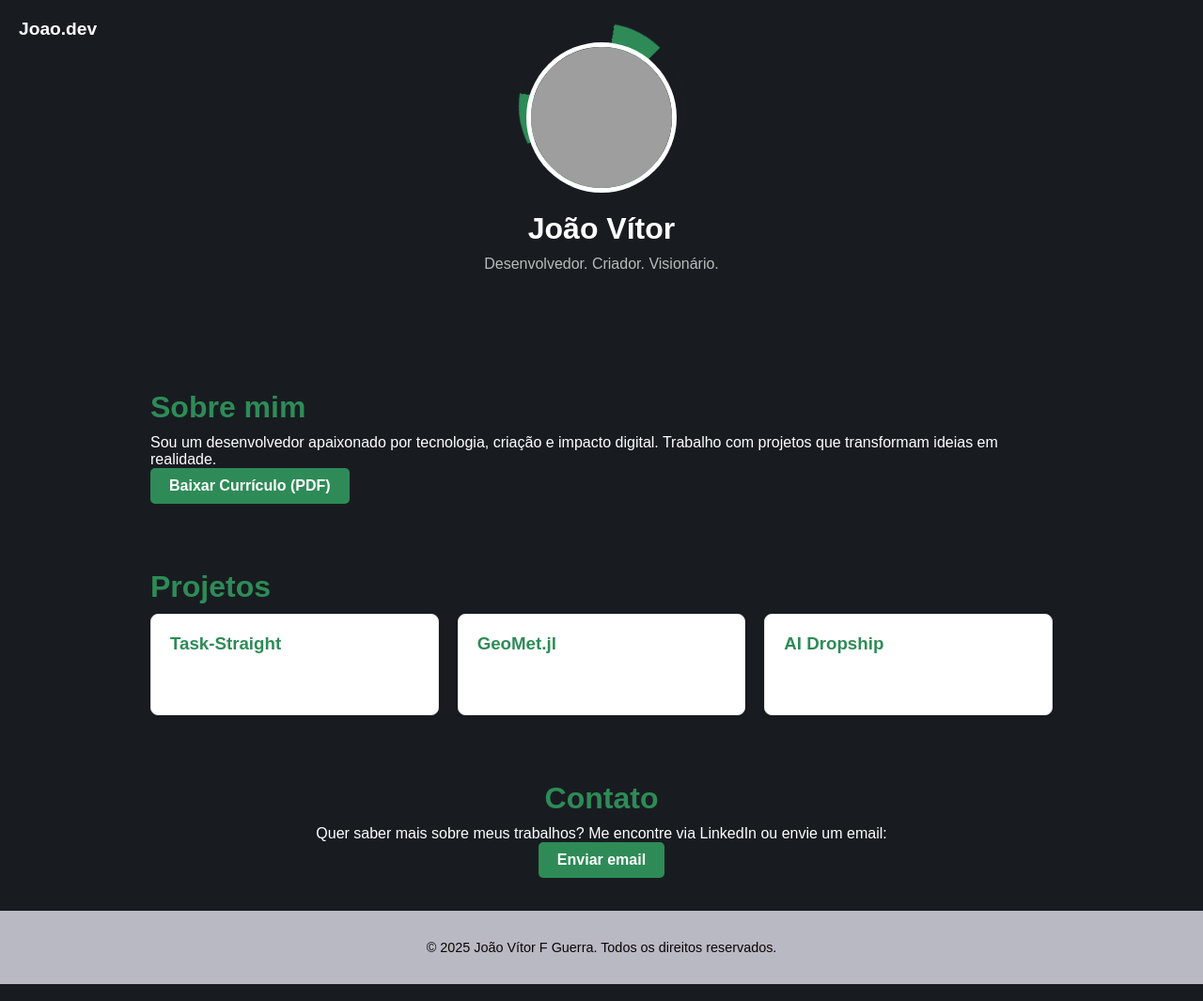
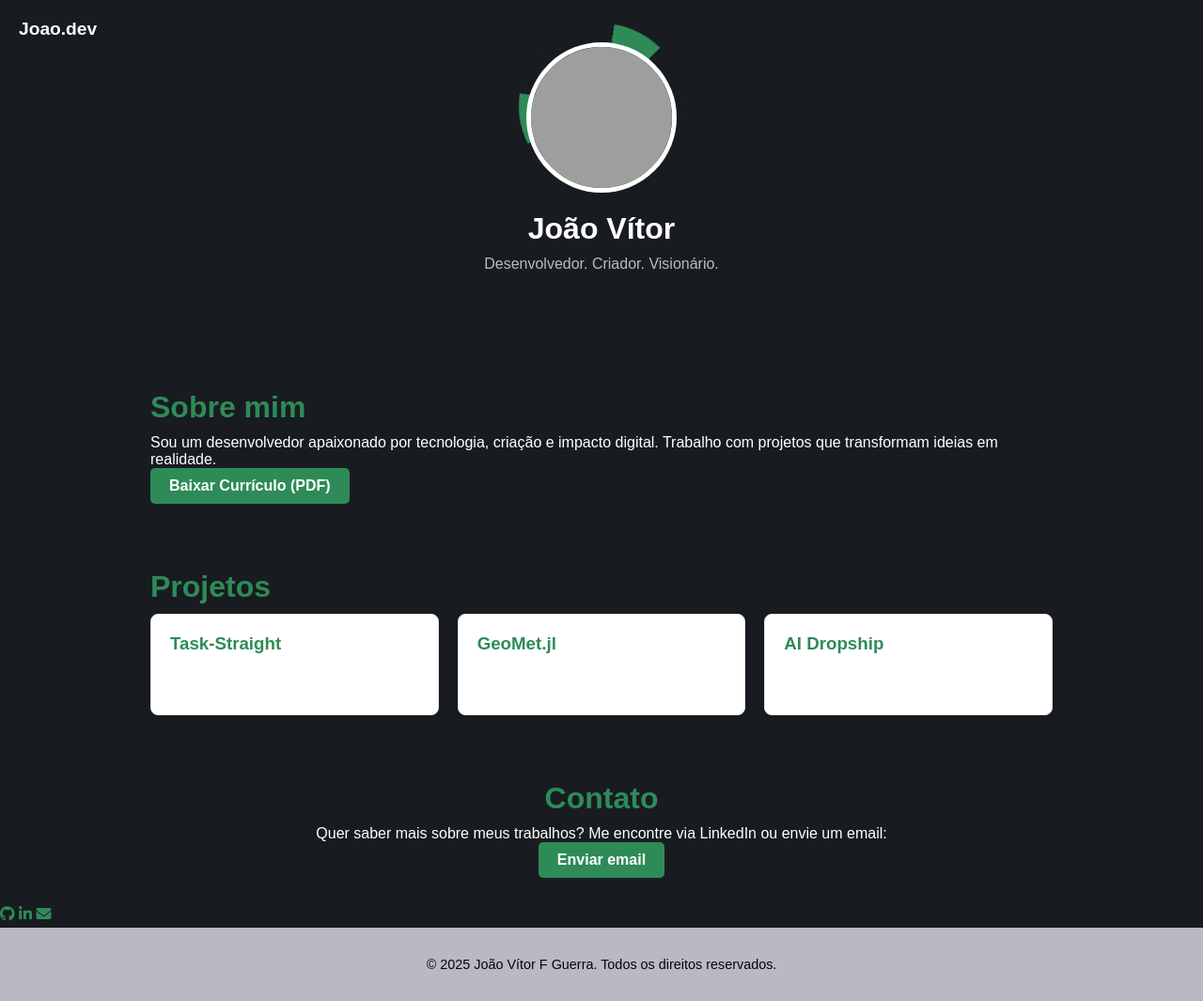
Before and after one commit to JoaoVGuerra06/Curriculojv, a plain HTML site: page index.html in a window 1280 px wide. Shown: the whole page at 94% size. Drawn offline with Linux system fonts and the light colour scheme; grey boxes are pictures that could not be loaded; a web font is replaced by a local one.

Commit message:
Atualizar o index.html

```diff
--- a/index.html
+++ b/index.html
@@ -10,6 +10,7 @@
   <link rel="preconnect" href="https://fonts.googleapis.com">
   <link rel="preconnect" href="https://fonts.gstatic.com" crossorigin>
   <link href="https://fonts.googleapis.com/css2?family=Tomorrow:ital,wght@0,100;0,200;0,300;0,400;0,500;0,600;0,700;0,800;0,900;1,100;1,200;1,300;1,400;1,500;1,600;1,700;1,800;1,900&display=swap" rel="stylesheet">
+  <script src="https://kit.fontawesome.com/a076d05399.js" crossorigin="anonymous"></script>
 </head>
 <body>
   <!-- Nome fixo no topo esquerdo -->
@@ -60,6 +61,11 @@
       <p>Quer saber mais sobre meus trabalhos? Me encontre via LinkedIn ou envie um email:</p>
       <a class="btn" href="mailto:contato@joaovitor.dev">Enviar email</a>
     </div>
+    <div class="social-links">
+      <a href="https://github.com/seuusuario" target="_blank" class="social-icon"><i class="fab fa-github"></i></a>
+      <a href="https://linkedin.com/in/seuusuario" target="_blank" class="social-icon"><i class="fab fa-linkedin-in"></i></a>
+      <a href="mailto:seuemail@email.com" class="social-icon"><i class="fas fa-envelope"></i></a>
+    </div>
   </section>
 
   <footer>
```
